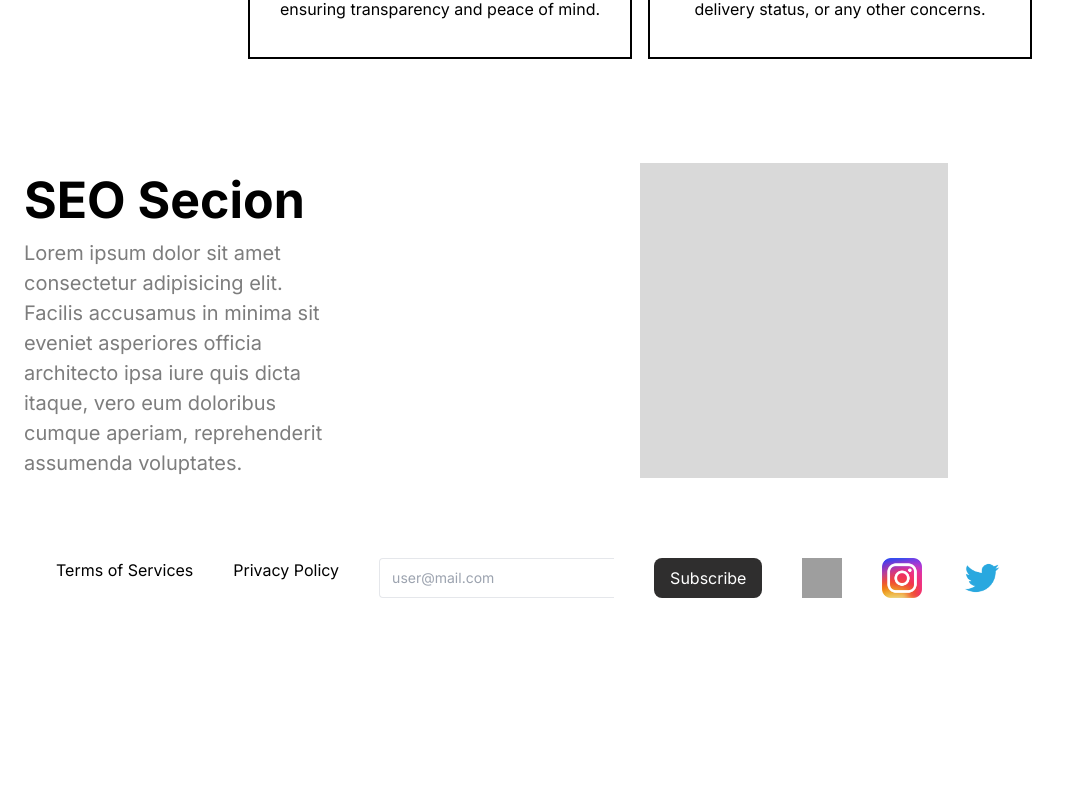
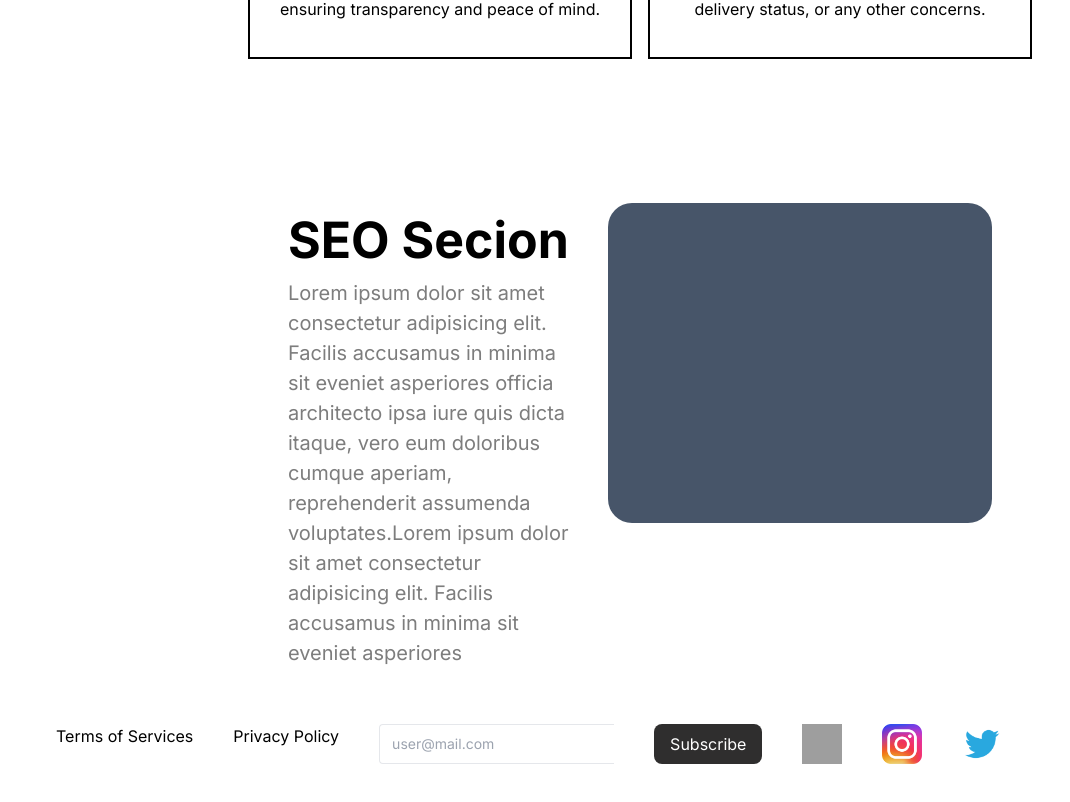
Before and after one commit to Ansh-Sonkusare/ecommerce-front-end, a Next.js app: page / in a window 1280 px wide. Shown: the part 2792-3594 px from the top of the page, without its empty margins (0-1070 px from the left). Before the commit the page ends 3446 px from the top, so only its background shows below. Built offline with nearby package versions, Linux system fonts and the light colour scheme; grey boxes are pictures that could not be loaded; a web font is replaced by a local one.

Commit message:
WIP: services left

```diff
--- a/src/app/components/ui/promo.tsx
+++ b/src/app/components/ui/promo.tsx
@@ -27,9 +27,9 @@ function Promo() {
         <p className="text-10xl text-[30px] font-light text-[#5E5959]">
           Unlock the world of photography with an exclusive offer! Enjoy a
           delightful <span className="text-red-500 underline">20% off</span> on
-          your purchases. Simply use code '
-          <span className="text-red-500">CAMERA</span>' at checkout and capture
-          the moments, seize the savings!
+          your purchases. Simply use code &apos;
+          <span className="text-red-500">CAMERA</span>&apos; at checkout and
+          capture the moments, seize the savings!
         </p>
       </div>
     </div>
--- a/src/app/components/ui/seo.tsx
+++ b/src/app/components/ui/seo.tsx
@@ -1,19 +1,23 @@
 function SEO() {
   return (
-    <div className="grid grid-cols-2 p-6 justify-evenly mt-20">
-      <div className=" ">
-        <h1 className="font-inter font-bold text-[50px]">SEO Secion</h1>
-        <p className="text-left font-inter text-[#7D7D7D] text-[20px] lg:w-1/2">
+    <>
+      <div className="mt-36 flex justify-center px-72">
+        <div className="flex w-full justify-between">
+          <div className="flex w-[40%] flex-col">
+            <h1 className="font-inter text-[50px] font-bold">SEO Secion</h1>
+            <p className="font-inter text-left text-[20px] text-[#7D7D7D] ">
               Lorem ipsum dolor sit amet consectetur adipisicing elit. Facilis
               accusamus in minima sit eveniet asperiores officia architecto ipsa
               iure quis dicta itaque, vero eum doloribus cumque aperiam,
-          reprehenderit assumenda voluptates.
+              reprehenderit assumenda voluptates.Lorem ipsum dolor sit amet
+              consectetur adipisicing elit. Facilis accusamus in minima sit
+              eveniet asperiores
             </p>
           </div>
-      <div className="bg-[#D9D9D9] lg:w-1/2">
-
+          <div className="h-80 w-96  rounded-3xl bg-slate-600"></div>
         </div>
       </div>
+    </>
   );
 }
 
```
Lines whose indentation alone changed are shown as unchanged.
